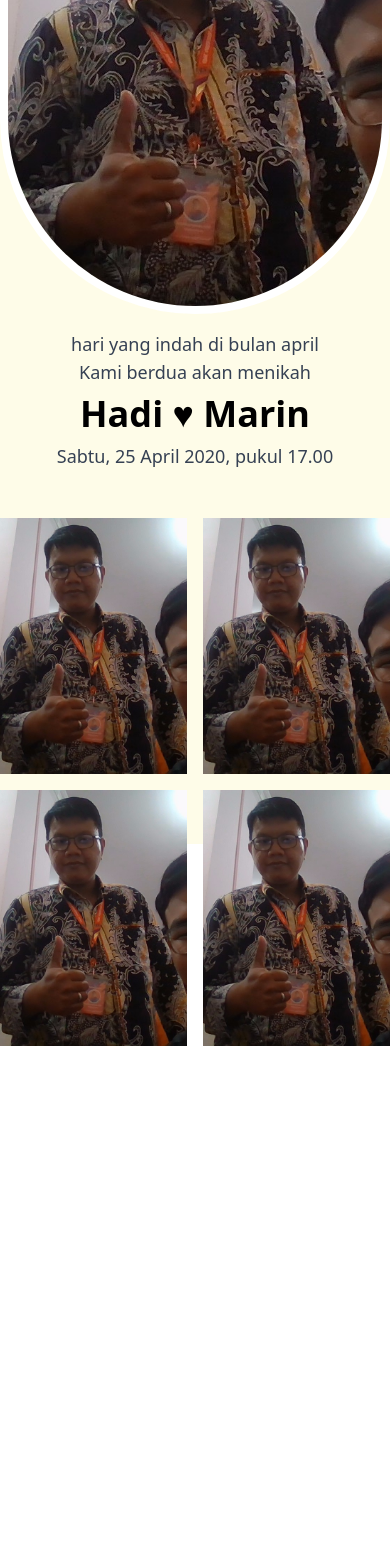
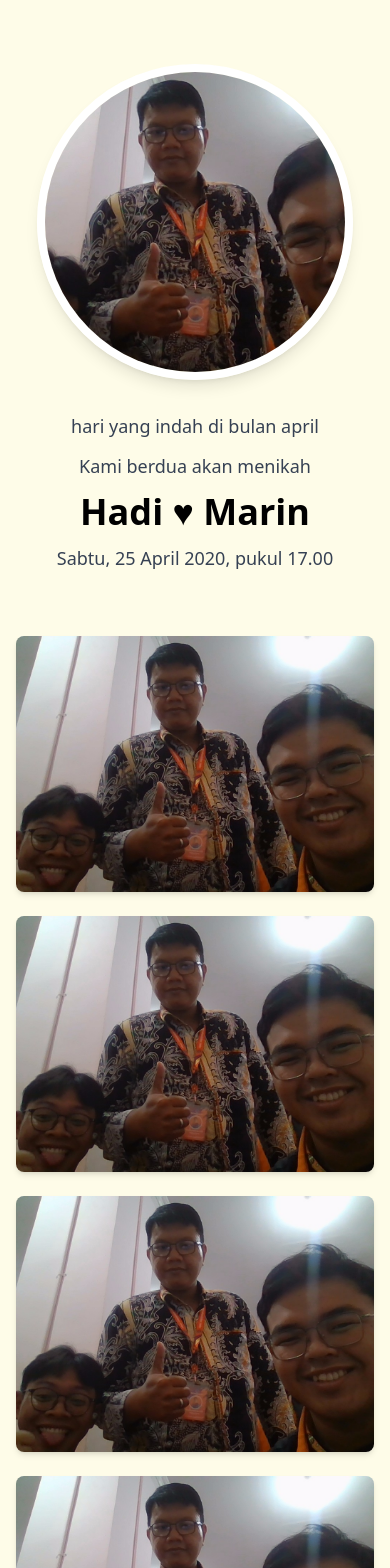
Before and after one commit to Hadi-Akram-Ramadhan/Hexanest-Nikahan, a Vue app: page / in a window 390 px wide. Shown: the top 1568 px of the page. Before the commit the page ends 1046 px from the top, so only its background shows below. Built offline with nearby package versions, Linux system fonts and the light colour scheme; the HTML template or start-up script is replaced by a standard one.

Commit message:
Refactor App and HomeView layout with responsive design and styling improvements

```diff
--- a/src/App.vue
+++ b/src/App.vue
@@ -3,7 +3,7 @@ import { RouterView } from 'vue-router'
 </script>
 
 <template>
-  <main class="h-screen w-full flex flex-col items-center justify-center">
+  <main class="h- w-full flex flex-col items-center justify-center">
     <RouterView />
   </main>
 </template>
--- a/src/views/HomeView.vue
+++ b/src/views/HomeView.vue
@@ -1,26 +1,35 @@
 <template>
-  <div class="w-full min-h-screen flex flex-col items-center justify-center bg-yellow-50">
-    <!-- Section 1: Main Photo -->
-    <section class="mb-12 flex flex-col items-center">
-      <div class="rounded-full overflow-hidden border-8 border-white">
-        <img src="/src/assets/foto/main_img.jpg" alt="Couple" class="w-[500px] h-[500px] object-cover" />
+  <main class="w-full min-h-screen bg-yellow-50 h-full">
+    <!-- Hero Section -->
+    <section class="container mx-auto px-4 py-16">
+      <div class="flex flex-col items-center">
+        <div class="rounded-full overflow-hidden border-8 border-white shadow-lg mb-8">
+          <img
+            src="/src/assets/foto/main_img.jpg"
+            alt="Couple"
+            class="w-[300px] h-[300px] md:w-[500px] md:h-[500px] object-cover"
+          />
+        </div>
+
+        <div class="text-center space-y-3">
+          <p class="text-lg text-gray-700">hari yang indah di bulan april</p>
+          <p class="text-lg text-gray-700">Kami berdua akan menikah</p>
+          <h1 class="text-4xl md:text-5xl font-bold">Hadi ♥ Marin</h1>
+          <p class="text-lg text-gray-700">Sabtu, 25 April 2020, pukul 17.00</p>
+        </div>
       </div>
-      <p class="mt-4 text-lg text-gray-700 text-center">hari yang indah di bulan april</p>
-      <p class="text-lg text-gray-700 text-center">Kami berdua akan menikah</p>
-      <h1 class="text-4xl font-bold mt-2 text-center">Hadi ♥ Marin</h1>
-      <p class="mt-2 text-lg text-gray-700 text-center">Sabtu, 25 April 2020, pukul 17.00</p>
     </section>
 
-    <!-- Section 2: Gallery -->
-    <section class="w-full max-w-4xl">
-      <div class="grid grid-cols-2 gap-4">
-        <img src="/src/assets/foto/main_img.jpg" alt="Photo 1" class="w-full h-64 object-cover" />
-        <img src="/src/assets/foto/main_img.jpg" alt="Photo 2" class="w-full h-64 object-cover" />
-        <img src="/src/assets/foto/main_img.jpg" alt="Photo 3" class="w-full h-64 object-cover" />
-        <img src="/src/assets/foto/main_img.jpg" alt="Photo 4" class="w-full h-64 object-cover" />
+    <!-- Gallery Section -->
+    <section class="container mx-auto px-4 pb-16 bg-yellow-50">
+      <div class="grid grid-cols-1 md:grid-cols-2 gap-6 max-w-4xl mx-auto">
+        <img src="/src/assets/foto/main_img.jpg" alt="Photo 1" class="w-full h-64 object-cover rounded-lg shadow-md hover:shadow-xl transition-shadow" />
+        <img src="/src/assets/foto/main_img.jpg" alt="Photo 2" class="w-full h-64 object-cover rounded-lg shadow-md hover:shadow-xl transition-shadow" />
+        <img src="/src/assets/foto/main_img.jpg" alt="Photo 3" class="w-full h-64 object-cover rounded-lg shadow-md hover:shadow-xl transition-shadow" />
+        <img src="/src/assets/foto/main_img.jpg" alt="Photo 4" class="w-full h-64 object-cover rounded-lg shadow-md hover:shadow-xl transition-shadow" />
       </div>
     </section>
-  </div>
+  </main>
 </template>
 
 <script>
@@ -37,3 +46,15 @@ export default {
   }
 }
 </script>
+
+<style>
+html,
+body {
+  height: 100%;
+}
+
+#app {
+  min-height: 100vh;
+  height: 100%;
+}
+</style>
```
